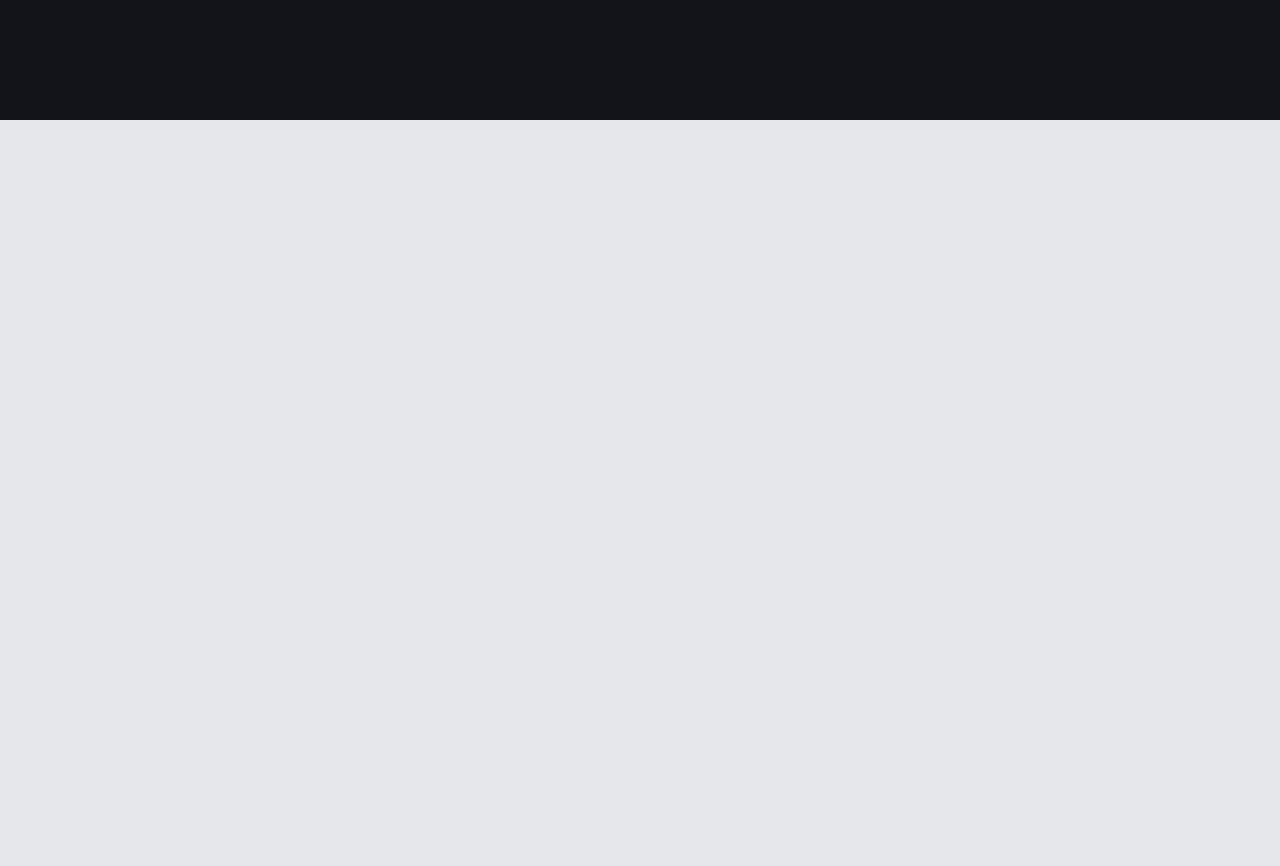
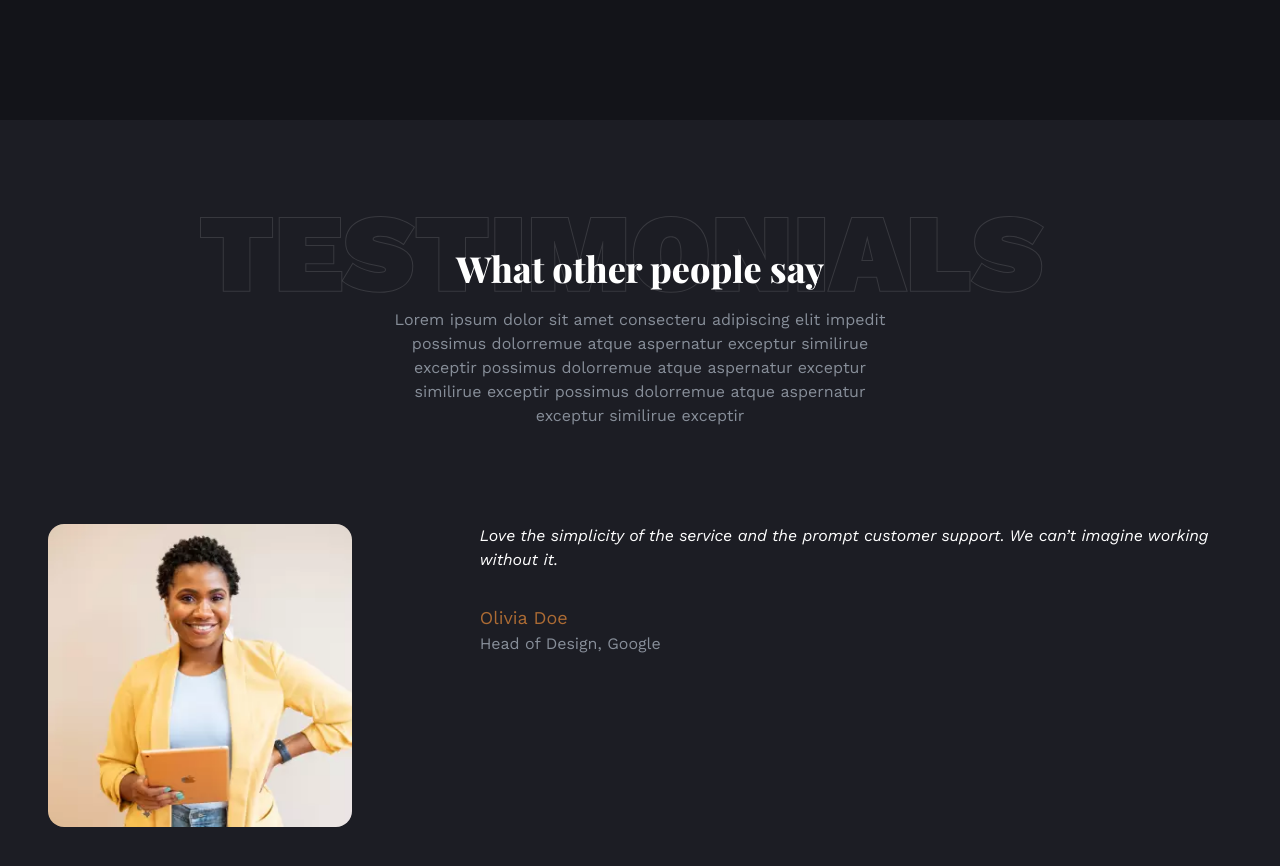
Before and after one commit to afiktahirov/afiktahirov.com, a React (Create React App) app: page / in a window 1280 px wide. Shown: the part 3800-4666 px from the top of the page. Before the commit the page ends 3920 px from the top, so only its background shows below. Built offline with nearby package versions, Linux system fonts and the light colour scheme; a web font is replaced by a local one.

Commit message:
Added Testimonials page

```diff
--- a/src/App.js
+++ b/src/App.js
@@ -8,6 +8,7 @@
 import Skills from './components/Skills';
 import Portofolio from './components/Portofolio';
 import Services from './components/Services';
+import Testimonials from './components/Testimonials';
 
 const App = () => {
   return (
@@ -19,6 +20,7 @@
       <Skills/>
       <Portofolio/>
       <Services />
+      <Testimonials/>
     </div>
   )
 };
--- /dev/null
+++ b/src/components/TestimonialSlider.js
@@ -0,0 +1,44 @@
+import React from 'react'
+
+import { testimonials } from '../data'
+
+import {Swiper,SwiperSlide} from 'swiper/react'
+
+import "swiper/css"
+import 'swiper/css/pagination'
+import '../swiper.css'
+
+import {Autoplay,Pagination} from  'swiper'
+const TestimonialSlider = () => {
+  return <>
+    <Swiper pagination={{
+        clickable:true,
+    }}
+    autoplay={{
+        delay:2500,
+        disableOnInteraction:false,
+    }}
+    modules={{Autoplay,Pagination}}
+    className='mySwiper'>
+        {testimonials.map((item,index)=>{
+            const {authorImg,authorText ,authorName,authorPosition} = item;
+            return <SwiperSlide key={index}>
+                <div className='flex flex-col lg:flex-row gap-12 lg:gap-32'>
+                    <div className='w-48 h-48 lg:w-[328px] lg:h-[328px]'>
+                        <img className='rounded-2xl' src={authorImg} alt=''/>
+                    </div>
+                    <div className='flex flex-col max-w-3xl'>
+                        <h5 className='font-body text-2x1 mb-8 italic font-normal'>{authorText}</h5>
+                        <div>
+                            <p className='text-lg text-accent'>{authorName}</p>
+                            <p>{authorPosition}</p>
+                        </div>
+                    </div>
+                </div>
+            </SwiperSlide>
+        })}
+    </Swiper>
+  </>
+}
+
+export default TestimonialSlider
--- /dev/null
+++ b/src/components/Testimonials.js
@@ -0,0 +1,25 @@
+import React from 'react'
+
+import TestimonialSlider from '../components/TestimonialSlider'
+const Testimonials = () => {
+  return (
+    <section id='testimonials' className='section bg-secondary'>
+      <div className='container mx-auto'>
+        <div className='flex flex-col items-center text-center'>
+            <h2 className='section-title before:content-testimonials relative before:absolute before:opacity-40 before:-top-[2rem] before:-left-64 before:hidden before:lg:block'>
+             What other people say
+             </h2>
+             <p className='subtitle'>
+                        Lorem ipsum dolor sit amet consecteru adipiscing elit impedit
+                        possimus dolorremue atque aspernatur exceptur similirue exceptir
+                        possimus dolorremue atque aspernatur exceptur similirue exceptir
+                        possimus dolorremue atque aspernatur exceptur similirue exceptir
+             </p>
+        </div>
+        <TestimonialSlider/>
+      </div>
+    </section>
+  )
+}
+
+export default Testimonials
```
